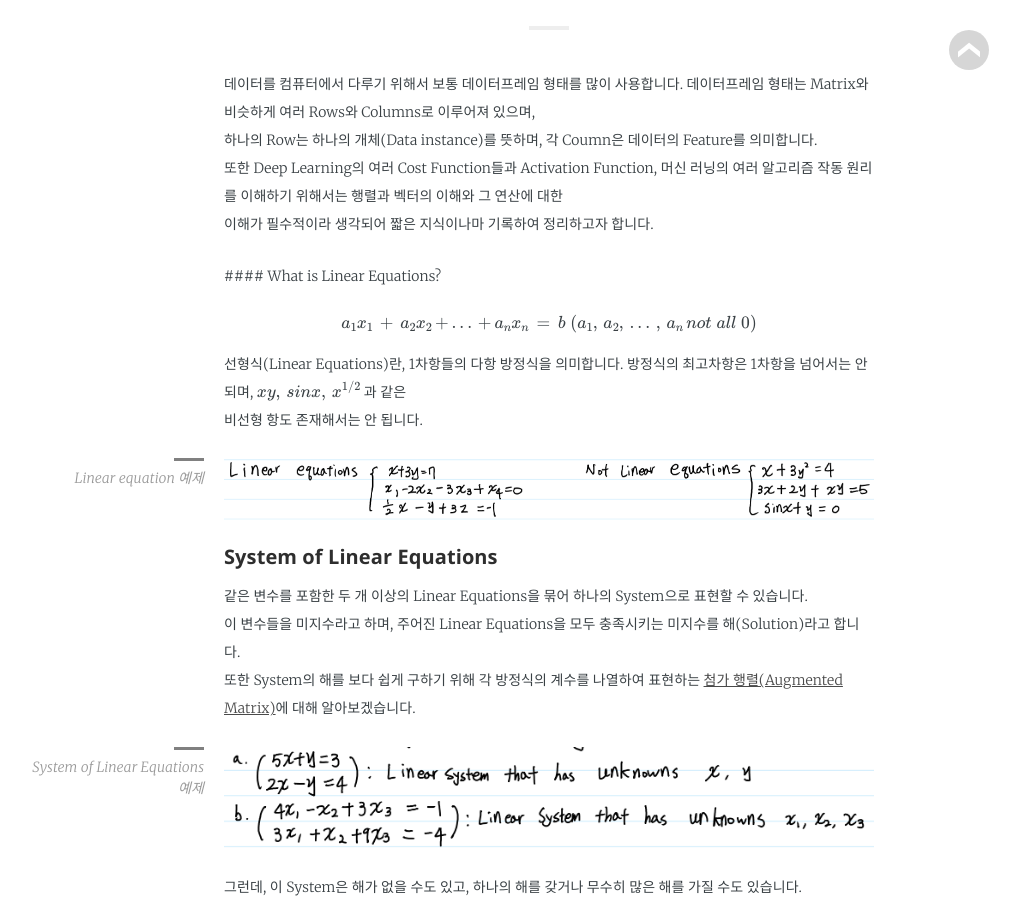
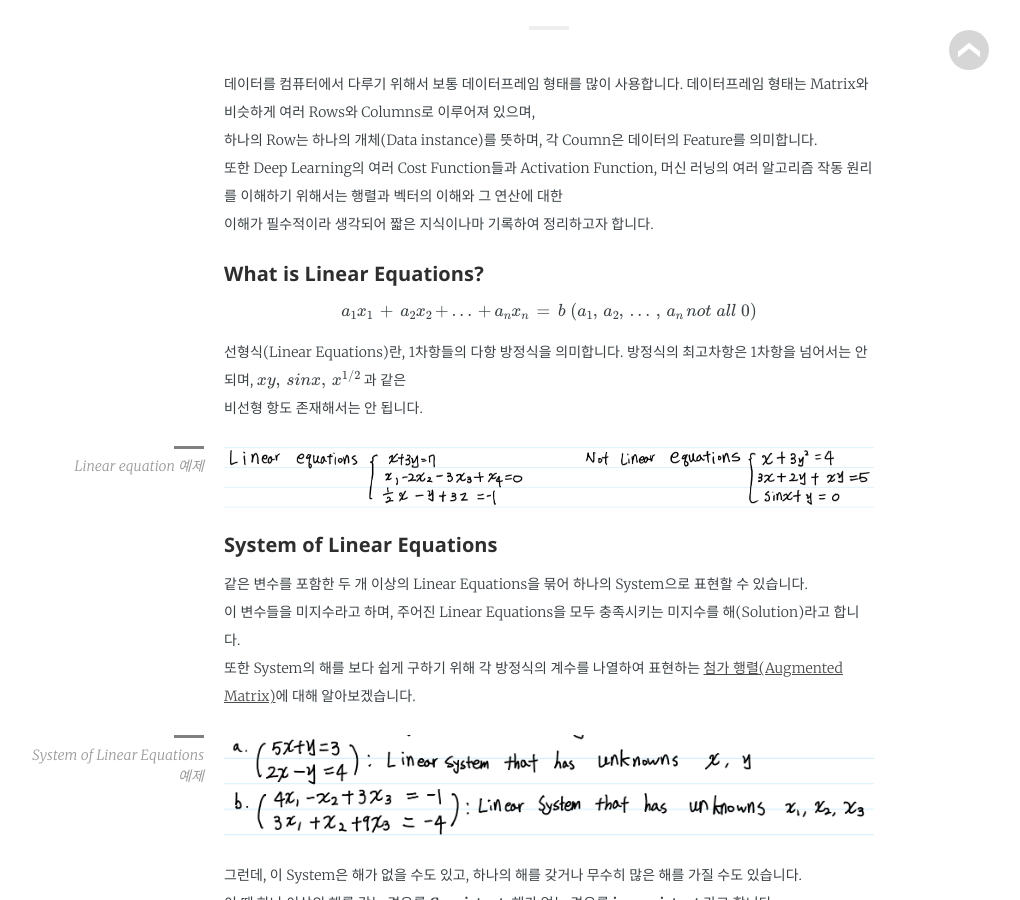
Before and after one commit to TeamLab/jekyllDecent, a Jekyll site: the page built from _posts/2018-04-03-Basic Linear Algebra.md, in a window 1280 px wide and 900 px high, scrolled down 478 px. Shown: the whole window, without its empty margins (91-1111 px from the left). Built offline with Jekyll 4.4.1, drawn with Linux system fonts in a browser that asks for light colours; some web fonts are replaced; formulas are drawn with MathJax 3; some of the changed text lies outside the part shown.

Commit message:
그림 오류 수정

```diff
--- a/_posts/2018-04-03-Basic Linear Algebra.md
+++ b/_posts/2018-04-03-Basic Linear Algebra.md
@@ -13,9 +13,9 @@ math:              true
  또한 Deep Learning의 여러 Cost Function들과 Activation Function, 머신 러닝의 여러 알고리즘 작동 원리를 이해하기 위해서는 행렬과 벡터의 이해와 그 연산에 대한
  이해가 필수적이라 생각되어 짧은 지식이나마 기록하여 정리하고자 합니다.
 
- #### What is Linear Equations?
+#### What is Linear Equations?
 
- $$ a_1x_1\,+\,a_2x_2\,+\,...\,+\,a_nx_n\,=\,b\;(a_1,\,a_2,\,...\,,\,a_n\,not\;all\;0)$$
+ $$a_1x_1\,+\,a_2x_2\,+\,...\,+\,a_nx_n\,=\,b\;(a_1,\,a_2,\,...\,,\,a_n\,not\;all\;0)$$
 
 선형식(Linear Equations)란, 1차항들의 다항 방정식을 의미합니다. 방정식의 최고차항은 1차항을 넘어서는 안 되며, $ xy, \, sinx,\, x^{1/2} $ 과 같은
 비선형 항도 존재해서는 안 됩니다.
@@ -236,14 +236,14 @@ Determinant가 갖는 여러 성질들에 알아본 후 이를 쉽게 계산하
 ##### *Minors and Cofactors*
 Determinant에 대해 배우기 전에 [Minor(소행렬)과 Cofactors(여인자)](https://ko.wikipedia.org/wiki/%EC%86%8C%ED%96%89%EB%A0%AC%EC%8B%9D)에 대해 먼저 알아보겠습니다. Minor는 행렬의 특정 한 행과 한 열을 제외한 나머지 행렬의 행렬식을 의미하며, i번째 행과 j번째 열을 제외한 나머지 행렬식을 $ M_{ij} $이라고 표현합니다.
 <figure>
-   <img src="{{ "/media/img/Minor exampe.png" | absolute_url }}" />
-   <figcaption>Minor exampe </figcaption>
+   <img src="{{ "/media/img/Minor example.png" | absolute_url }}" />
+   <figcaption>Minor example </figcaption>
 </figure>
 
 Cofactor는 Minor에 $(-1)^{i+j}$를 곱하면 된다. 즉, 행과 열을 뜻하는 i, j를 더해서 이 수가 짝수이면 더하고, 홀수이면 빼면 됩니다.
 <figure>
-   <img src="{{ "/media/img/Cofactor exampe.png" | absolute_url }}" />
-   <figcaption>Cofactor exampe </figcaption>
+   <img src="{{ "/media/img/Cofactor example.png" | absolute_url }}" />
+   <figcaption>Cofactor example </figcaption>
 </figure>
 
 Minor와 Cofactor에 대해 이해했다면, 이제 Cofactor를 이용하여 Determinant를 구하는 방법에 대해 알아보겠습니다. Minor와 Cofactor에 대해 잘 이해했다면, 이 계산식 역시 그리 어렵지 않게 느껴질 것입니다. Cofactor를 구할 때 행렬 내 하나의 원소를 기준으로 구했다는 것을 기억하고 계실 것입니다. Determinant를 구하는 것은 하나의 원소가 아니라 하나의 행 또는 열을 선택하여 해당 행, 열에 있는 모든 원소들의 Cofactor를 더함으로써 행렬식을 구할 수 있습니다. 이 과정을 [Cofactor expansion(여인자 전개) 혹은 Laplace expansion(라플라스 전개)](https://ko.wikipedia.org/wiki/%EB%9D%BC%ED%94%8C%EB%9D%BC%EC%8A%A4_%EC%A0%84%EA%B0%9C)이라고 합니다.
```
